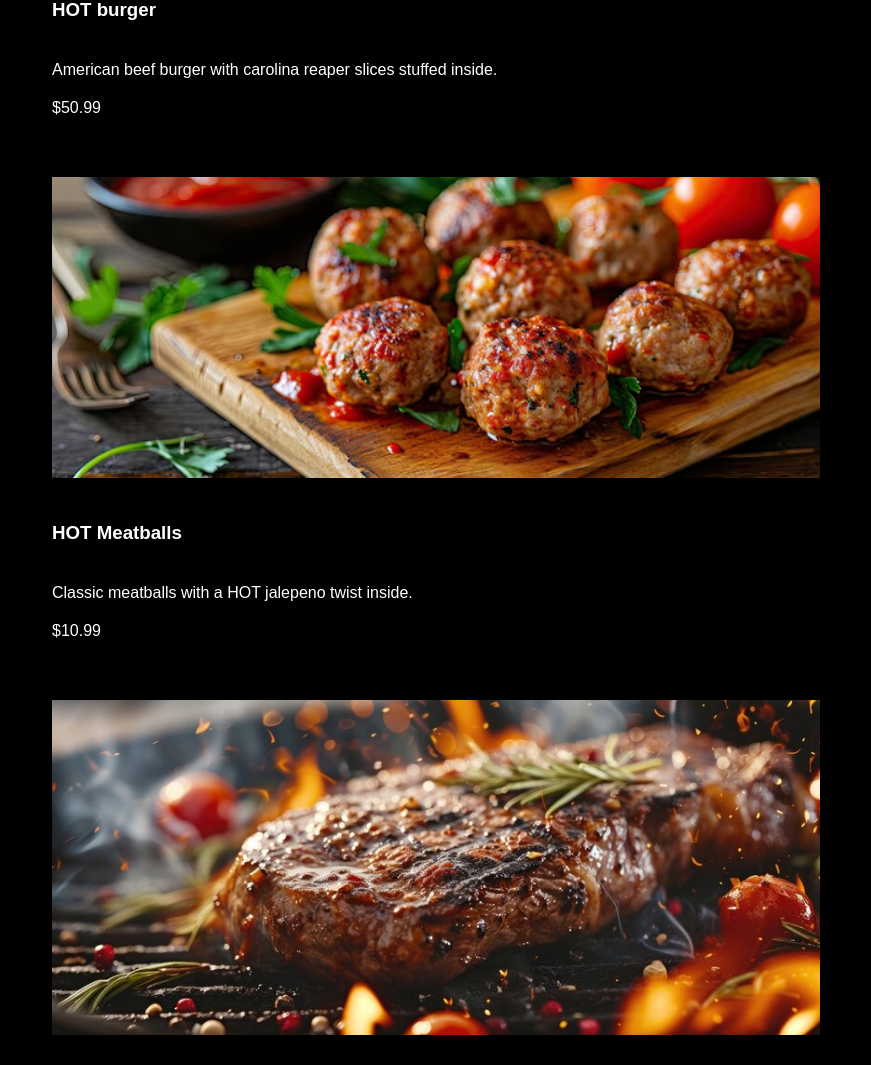
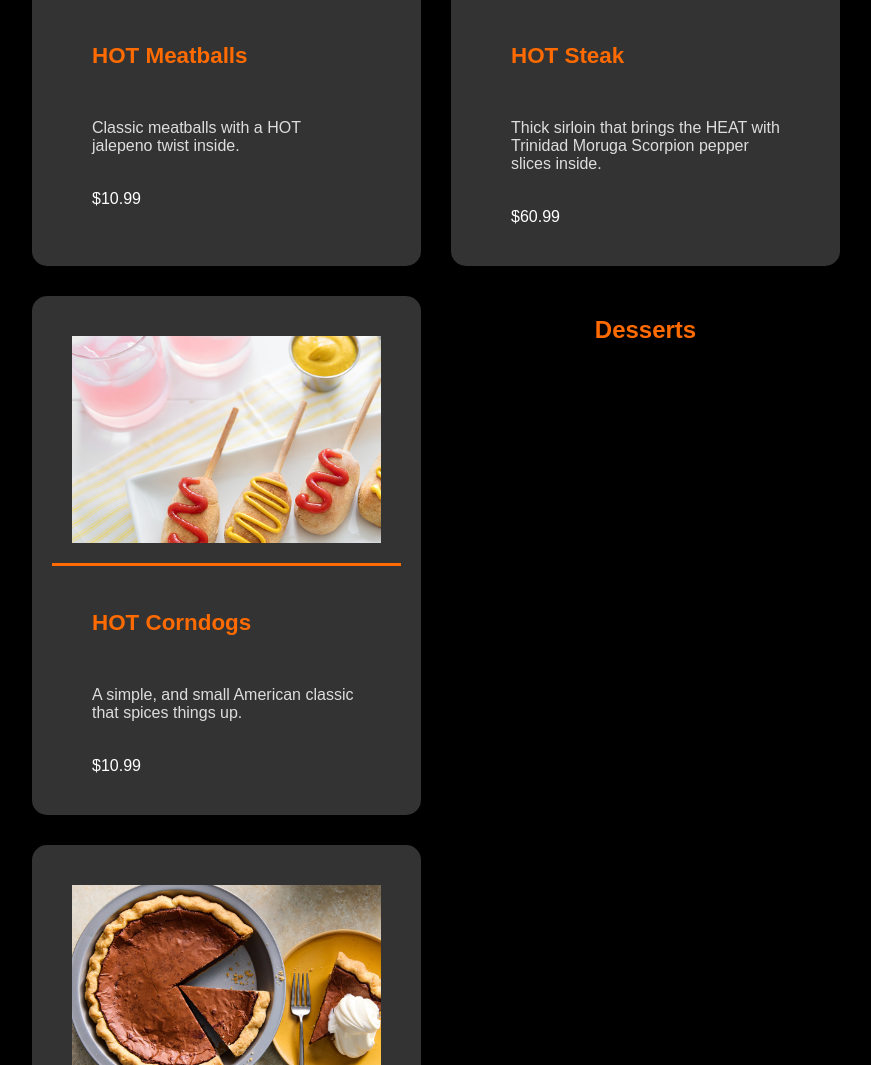
Before and after one commit to evanperez444/Restaurant_WebDesign, a plain HTML site: page menu.html in a window 1280 px wide. Shown: the part 1735-2800 px from the top of the page, without its empty margins (204-1075 px from the left). Drawn offline with Linux system fonts and the light colour scheme.

Commit message:
Cardslol

```diff
--- a/menu.html
+++ b/menu.html
@@ -38,51 +38,72 @@
 
         <!-- Slideshow Container -->
         <div class="container">
-            <div class="mySlides">
-                <h2> Main Entrees</h2>
+            <div class="menu-container">
 
-                <div class="item">
-                    <img src="images/mac.jpg" alt="Dish 1" class="item-image">
+                <div class="card-category">
+                    <h2>Main Entrees</h2>
+                    <div class="card-grid">
+
+                        <div class="card">
+                        <img src="images/mac.jpg" alt="Dish 1" class="card-img">
+                        <div class="card-content">
+
                         <h3>HOT MacnCheese</h3>
                         <p>MacnCheese with ghost pepper flakes</p>
                         <span>$30.99</span>
                         </div>
-                <div class="item">
-                    <img src="images/burger.jpg" alt="Dish 2" class="item-image">
+                    </div>
+                    <div class="card">
+                        <img src="images/burger.jpg" alt="Dish 2" class="card-img">
+                        <div class="card-content">
+
                         <h3>HOT burger</h3>
                         <p>American beef burger with carolina reaper slices stuffed inside.</p>
                         <span>$50.99</span>
                         </div>
+                    </div>
 
-                <div class="item">
-                    <img src="images/meatball.jpg" alt="Dish 3" class="item-image">
+                    <div class="card">
+                        <img src="images/meatball.jpg" alt="Dish 3" class="card-img">
+                        <div class="card-content">
+
                         <h3>HOT Meatballs</h3>
                         <p>Classic meatballs with a HOT jalepeno twist inside.</p>
                         <span>$10.99</span>
                         </div>
+                    </div>
 
-                <div class="item">
-                    <img src="images/steak.jpg" alt="Dish 4" class="item-image">
+                    <div class="card">
+                        <img src="images/steak.jpg" alt="Dish 4" class="card-img">
+                        <div class="card-content">
+
                         <h3>HOT Steak</h3>
                         <p>Thick sirloin that brings the HEAT with Trinidad Moruga Scorpion pepper slices inside.</p>
                         <span>$60.99</span>
                         </div>
+                    </div>
 
 
-                <div class="item">
-                    <img src="images/corndog.jpg" alt="Dish 5" class="item-image">
+                    <div class="card">
+                        <img src="images/corndog.jpg" alt="Dish 5" class="card-img">
+                        <div class="card-content">
+
                         <h3>HOT Corndogs</h3>
                         <p>A simple, and small American classic that spices things up.</p>
                         <span>$10.99</span>
                         </div>
+                    </div>
 
 
                     <h2>Desserts</h2>
-                <div class="item">
-                    <img src="images/pie.jpg" alt="Dish 6" class="item-image">
+                    <div class="card">
+                        <img src="images/pie.jpg" alt="Dish 6" class="card-img">
+                        <div class="card-content">
+
                         <h3>HOT Chocolate Pie</h3>
                         <p>Bring sweet, savory, and spicy in this delectable dessert classic.</p>
                         <span>$15.99</span>
+                        </div>
                     </div>
 
 
--- a/styles.css
+++ b/styles.css
@@ -296,3 +296,81 @@ footer a {
 footer p {
     margin-top: 10px;
 }
+
+/* Card Layout Styles */
+.menu-container {
+    max-width: 1200px;
+    margin: 0 auto;
+    padding: 20px;
+}
+
+.card-category {
+    margin-bottom: 40px;
+}
+
+.card-category h2 {
+    color: #ff6b00;
+    margin-bottom: 30px;
+    text-align: center;
+}
+
+.card-grid {
+    display: grid;
+    grid-template-columns: repeat(auto-fit, minmax(300px, 1fr));
+    gap: 30px;
+    padding: 0;
+}
+
+.card {
+    background: #333;
+    border-radius: 15px;
+    overflow: hidden;
+    box-shadow: 0 4px 8px rgba(0,0,0,0.3);
+    transition: transform 0.3s ease;
+}
+
+.card:hover {
+    transform: translateY(-5px);
+}
+
+.card-img {
+    width: 100%;
+    height: 250px;
+    object-fit: cover;
+    border-bottom: 3px solid #ff6b00;
+}
+
+.card-content {
+    padding: 20px;
+}
+
+.card-content h3 {
+    color: #ff6b00;
+    margin-bottom: 10px;
+    font-size: 1.4em;
+}
+
+.card-content p {
+    color: #ddd;
+    margin-bottom: 15px;
+    min-height: 60px;
+}
+
+.price {
+    display: block;
+    font-size: 1.2em;
+    color: #fff;
+    font-weight: bold;
+    text-align: right;
+}
+
+/* Responsive Adjustments */
+@media (max-width: 768px) {
+    .card-grid {
+        grid-template-columns: repeat(auto-fit, minmax(250px, 1fr));
+    }
+
+    .card-img {
+        height: 200px;
+    }
+}
```
Lines whose indentation alone changed are shown as unchanged.
